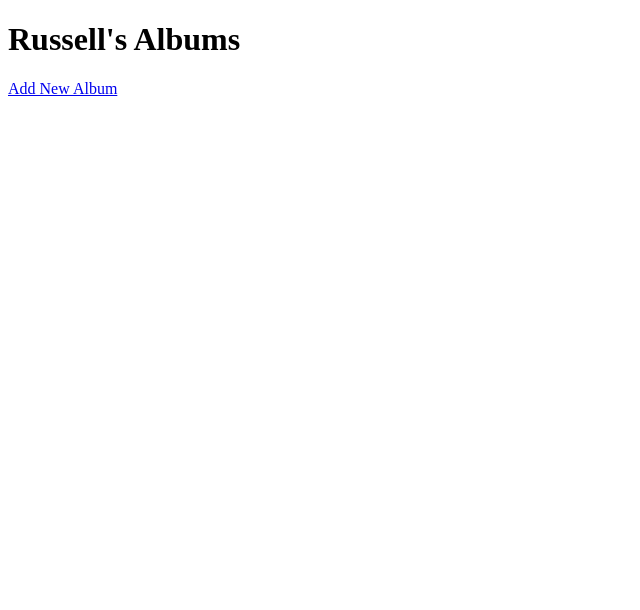
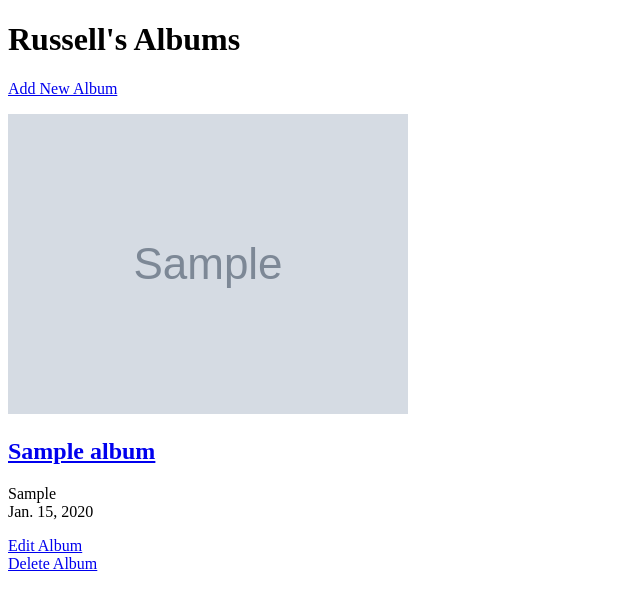
Before and after one commit to momentum-team-2/django-music-rh017548, a Django app: page / in a window 1280 px wide. Shown: the top 610 px of the page, without its empty margins (0-640 px from the left). Run offline with Django 3.2, Linux system fonts and the light colour scheme; tables that the repository leaves empty hold one stand-in row (values such as "Sample post"); grey boxes marked "Sample" are stand-in pictures.

Commit message:
added pics

```diff
--- a/albums/models.py
+++ b/albums/models.py
@@ -6,7 +6,7 @@ from PIL import Image
 # Create your models here.
 
 class Albums(models.Model):
-    albumcover = models.ImageField(upload_to = "images/", default= 'blank.jpg')
+    albumcover = models.URLField(max_length=255, null= True)
     title = models.CharField(max_length=100)
     artist = models.CharField(max_length=100)
     release_date = models.DateField(null=True, blank=True)
--- a/django_music/urls.py
+++ b/django_music/urls.py
@@ -26,7 +26,7 @@ urlpatterns = [
     path('album/<int:pk>/edit/',
          albums_views.edit_album,
          name='edit_album'),
-    path('albums/<int:pk>/delete/',
+    path('album/<int:pk>/delete/',
          albums_views.delete_album,
          name='delete_album'),
 ]
--- a/templates/album/list_albums.html
+++ b/templates/album/list_albums.html
@@ -6,8 +6,8 @@
 <p><a href="{% url 'add_album' %}">Add New Album</a></p>
 
 <div class="flex flex-wrap">
-  {% for album in albumss %}
-
+  {% for album in albums %}
+  <img src="{{album.albumcover}}" alt="">
     <a href="{% url 'show_album' pk=album.pk %}">
       <h2>{{ album.title }}</h2>
     </a>
@@ -28,8 +28,8 @@
     {% endif %}
 
     <p>
-      <a href="{% url 'edit_album' pk=album.pk %}">Edit Contact</a><br>
-      <a class="red" href="{% url 'delete_album' pk=album.pk %}">Delete Contact</a>
+      <a href="{% url 'edit_album' pk=album.pk %}">Edit Album</a><br>
+      <a class="red" href="{% url 'delete_album' pk=album.pk %}">Delete Album</a>
     </p>
 
   {% endfor %}
--- a/templates/album/show_album.html
+++ b/templates/album/show_album.html
@@ -6,7 +6,7 @@
 <p><a href="{% url 'add_album' %}">Add New Album</a></p>
 
 <div class="flex flex-wrap">
-  {% for album in albumss %}
+  {% for album in albums %}
   <div class="w-33 pa3">
     <a href="{% url 'show_album' pk=album.pk %}">
       <h2>{{ album.title }}</h2>
```
